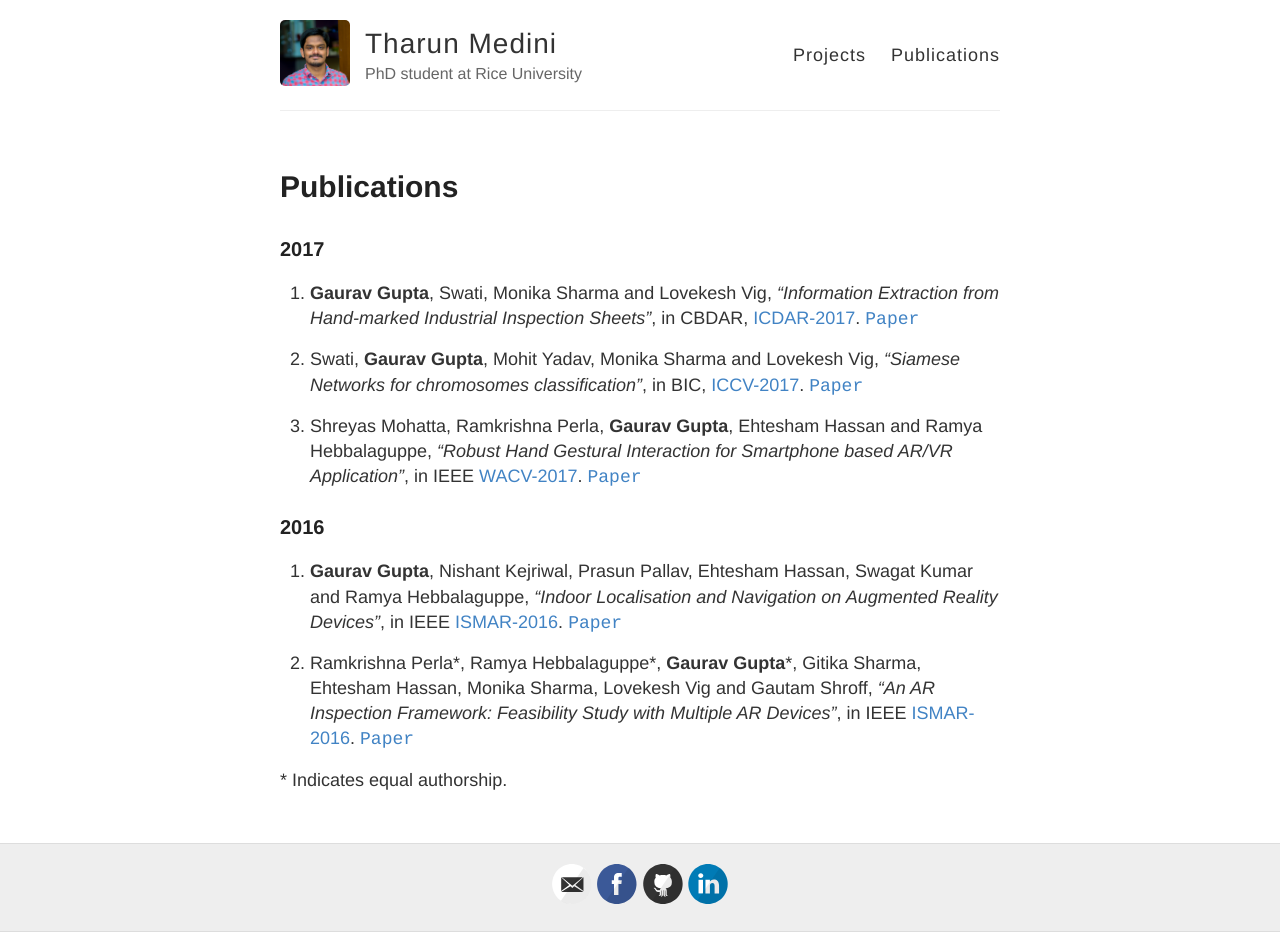
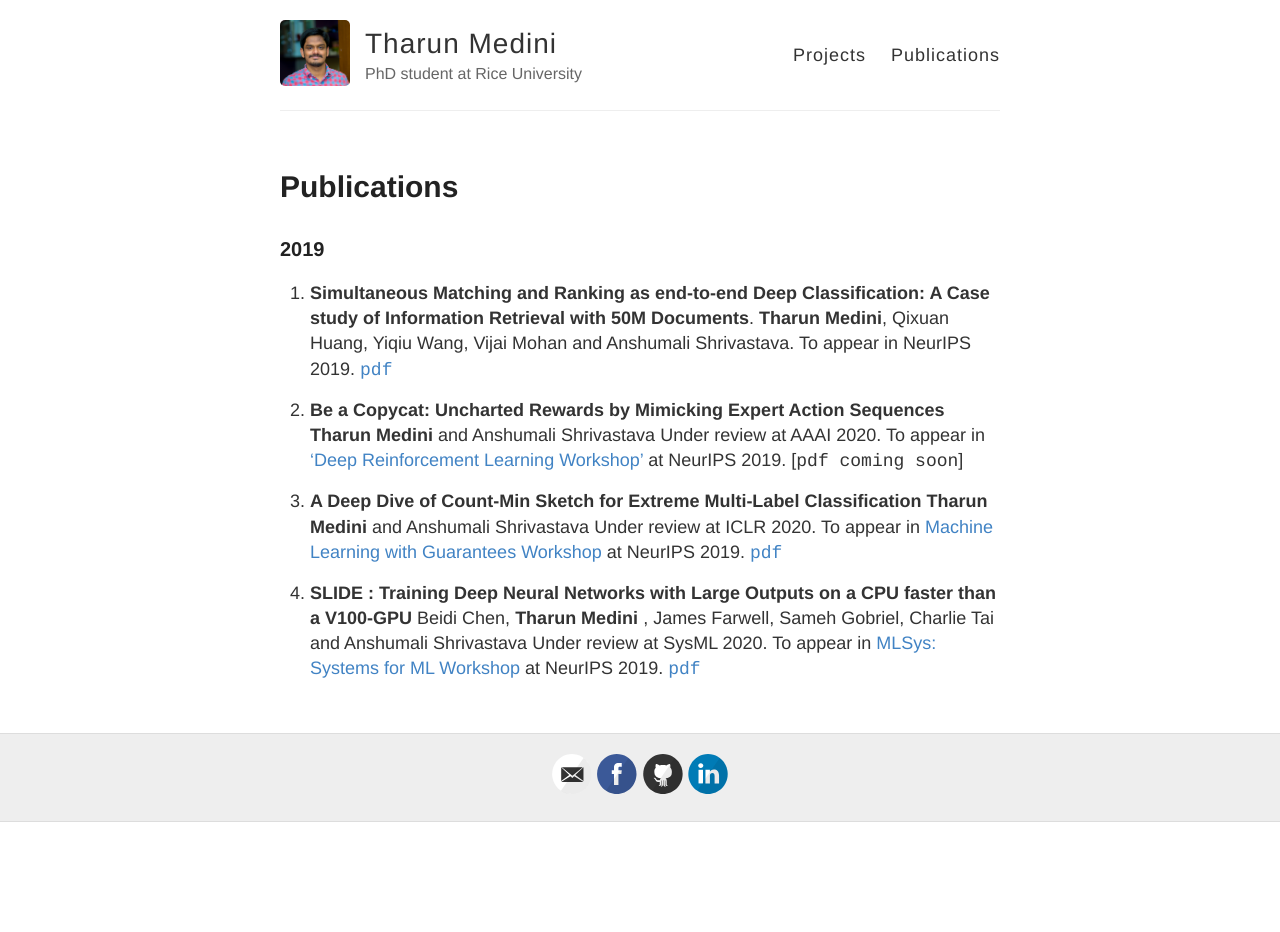
Before and after one commit to gaurav16gupta/gaurav16gupta.github.io, a Jekyll site: the page built from publications.md, in a window 1280 px wide. Built offline with Jekyll 4.4.1, drawn with Linux system fonts in a browser that asks for light colours; after the commit the page ends 900 px from its top, so only the background shows below that.

Commit message:
Added some of my publications

```diff
--- a/publications.md
+++ b/publications.md
@@ -4,20 +4,22 @@ title: Publications
 permalink: /publications/
 ---
 
-### 2017
+### 2019
 
-1. __Gaurav Gupta__, Swati, Monika Sharma and Lovekesh Vig, _"Information Extraction from Hand-marked Industrial Inspection Sheets"_, in CBDAR, [ICDAR-2017](http://u-pat.org/ICDAR2017/index.php). [`Paper`](https://gaurav16gupta.github.io/papers/cbdar.pdf)
+1. __Simultaneous Matching and Ranking as end-to-end Deep Classification: A Case study of Information Retrieval with 50M Documents__. __Tharun Medini__, Qixuan Huang, Yiqiu Wang, Vijai Mohan and Anshumali Shrivastava.
+To appear in NeurIPS 2019. [`pdf`](https://arxiv.org/pdf/1810.04254.pdf)
 
-2. Swati, __Gaurav Gupta__, Mohit Yadav, Monika Sharma and Lovekesh Vig, _"Siamese Networks for chromosomes classification"_, in BIC, [ICCV-2017](http://iccv2017.thecvf.com/). [`Paper`](https://gaurav16gupta.github.io/papers/Siamese%20Networks%20For%20Chromosome%20Classification_BIC_ICCV2017.pdf)
+2. __Be a Copycat: Uncharted Rewards by Mimicking Expert Action Sequences__
+__Tharun Medini__ and Anshumali Shrivastava
+Under review at AAAI 2020.
+To appear in ['Deep Reinforcement Learning Workshop'](https://sites.google.com/view/deep-rl-workshop-neurips-2019/home) at NeurIPS 2019. [`pdf coming soon`]
 
-3. Shreyas Mohatta, Ramkrishna Perla, __Gaurav Gupta__, Ehtesham Hassan and Ramya Hebbalaguppe, _"Robust Hand Gestural Interaction for Smartphone based AR/VR Application"_, in IEEE [WACV-2017](http://pamitc.org/wacv2017/). [`Paper`](https://gaurav16gupta.github.io/papers/HandGesture.pdf)
+3. __A Deep Dive of Count-Min Sketch for Extreme Multi-Label Classification__
+__Tharun Medini__ and Anshumali Shrivastava
+Under review at ICLR 2020.
+To appear in [Machine Learning with Guarantees Workshop](https://sites.google.com/view/mlwithguarantees) at NeurIPS 2019. [`pdf`](https://openreview.net/pdf?id=S1evKR4KvB)
 
-### 2016
-
-4. __Gaurav Gupta__, Nishant Kejriwal, Prasun Pallav, Ehtesham Hassan, Swagat Kumar and Ramya Hebbalaguppe, _"Indoor Localisation and Navigation on Augmented Reality Devices"_, in IEEE [ISMAR-2016](http://www.ismar.vgtc.org/). [`Paper`](https://gaurav16gupta.github.io/papers/IndoorLocalisation.pdf)
-
-5. Ramkrishna Perla\*, Ramya Hebbalaguppe\*, __Gaurav Gupta__\*, Gitika Sharma, Ehtesham Hassan, Monika Sharma, Lovekesh Vig and Gautam Shroff, _"An AR Inspection Framework: Feasibility Study with Multiple AR Devices"_, in IEEE [ISMAR-2016](http://www.ismar.vgtc.org/). [`Paper`](https://gaurav16gupta.github.io/papers/ARInspection.pdf)
-
-
-
-\* Indicates equal authorship.
+4. __SLIDE : Training Deep Neural Networks with Large Outputs on a CPU faster than a V100-GPU__
+Beidi Chen, __Tharun Medini__ , James Farwell, Sameh Gobriel, Charlie Tai and Anshumali Shrivastava
+Under review at SysML 2020.
+To appear in [MLSys: Systems for ML Workshop](http://learningsys.org/neurips19/) at NeurIPS 2019. [`pdf`](https://arxiv.org/pdf/1903.03129.pdf)
```
